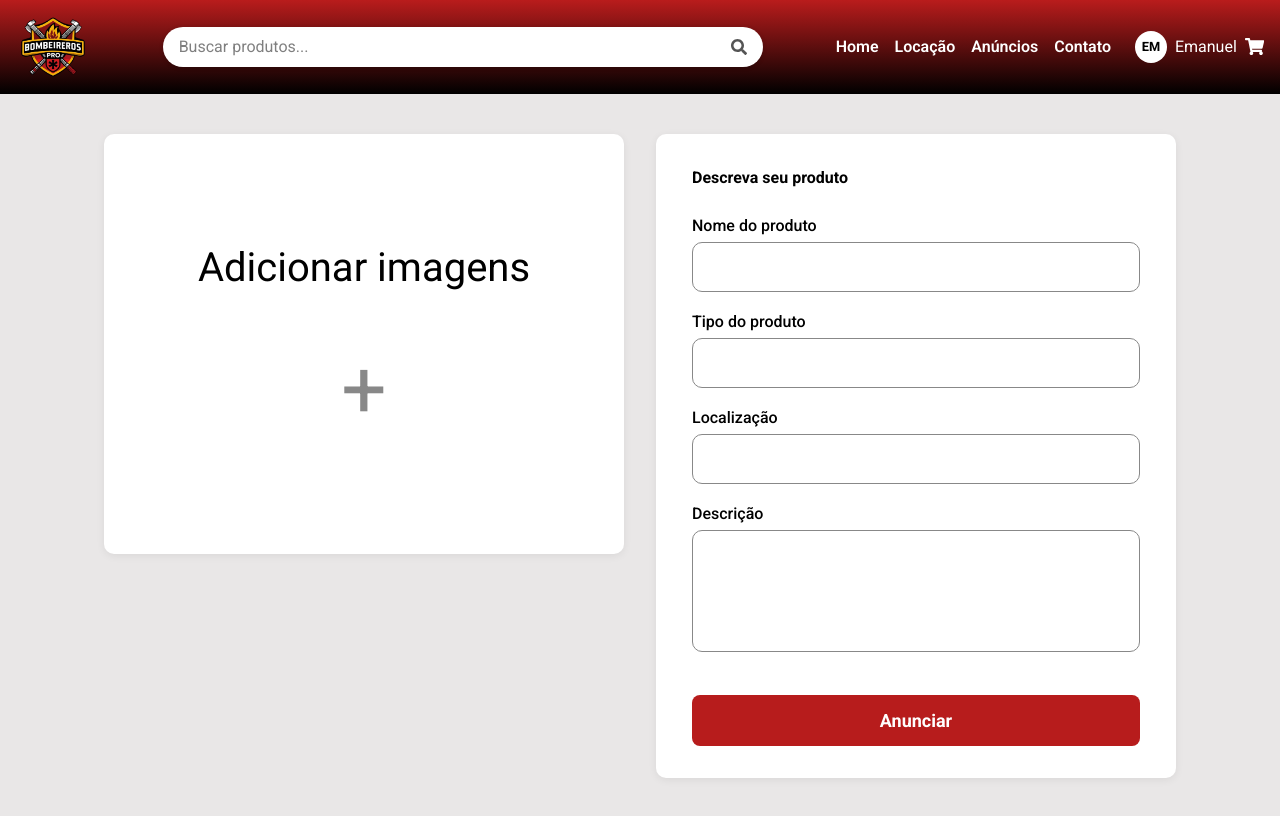
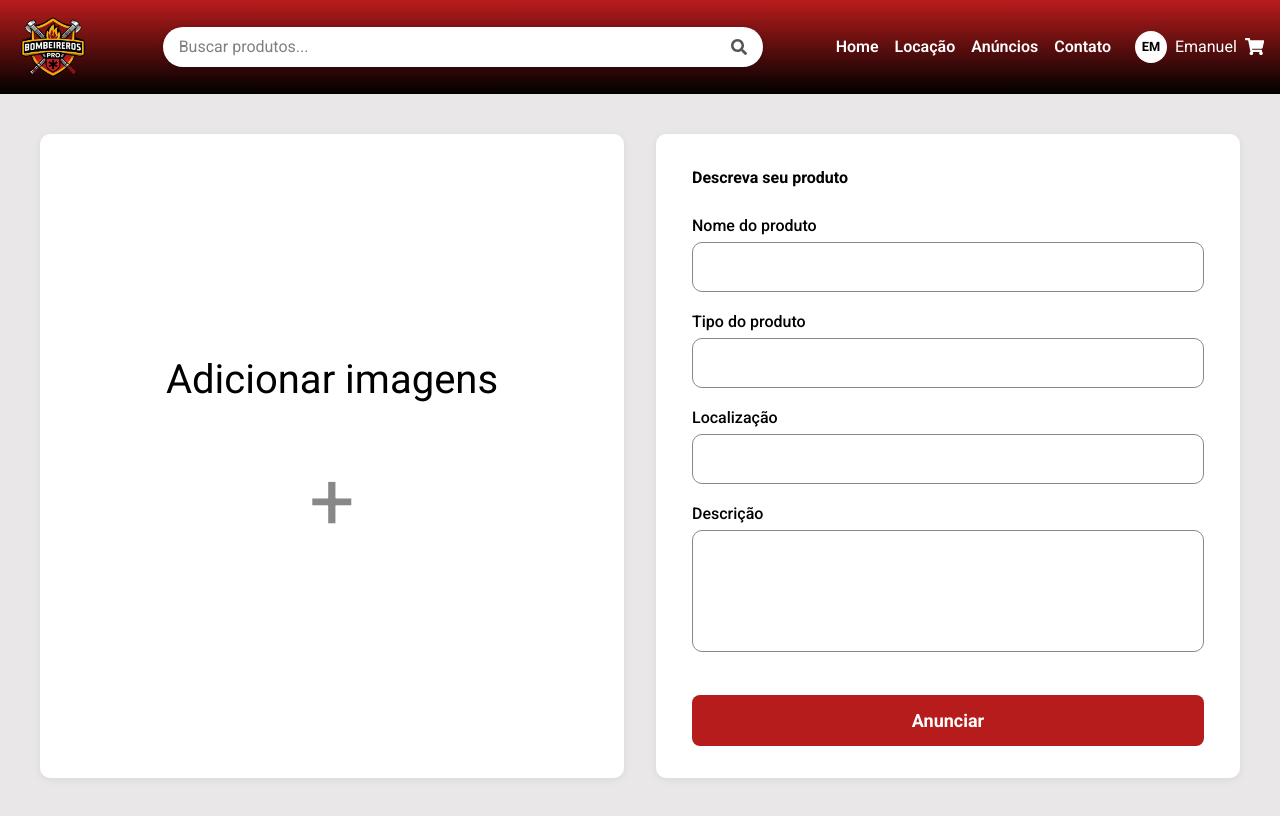
Before and after one commit to Vanderlei13/Pi_2025, a React (Vite) app in the folder client/: page /descrever_produto in a window 1280 px wide. Shown: the top 816 px of the page. Built offline with nearby package versions, Linux system fonts and the light colour scheme.

Commit message:
pagina descrever_produto ajustada

```diff
--- a/client/src/pages/App.jsx
+++ b/client/src/pages/App.jsx
@@ -1,7 +1,7 @@
 import Header from "../componentes/header.jsx";
 // import Carrossel from "../componentes/Carousel.jsx";
 import { BrowserRouter, Routes, Route } from "react-router-dom";
-import Contato from "./envie_sua_mensagem.jsx";
+import Contato from "./contato.jsx";
 // import Banner from "./banner.jsx";
 import Anuncios_ativos from "./anuncios_ativos.jsx";
 import Anuncios_inativos from "./anuncios_inativos.jsx";
--- a/client/src/pages/contato.jsx
+++ b/client/src/pages/contato.jsx
@@ -32,6 +32,7 @@ export default function Contato() {
           maxWidth: 1100,
           flexWrap: "wrap",
         }}
+        className="contato-main"
       >
         {/* Informações de contato */}
         <div
@@ -44,6 +45,7 @@ export default function Contato() {
             boxShadow: "0 2px 8px #0001",
             maxWidth: 450,
           }}
+          className="contato-card"
         >
           <h2 style={{ fontWeight: "bold", marginBottom: 24 }}>
             Informações de contato
@@ -91,6 +93,7 @@ export default function Contato() {
             boxShadow: "0 2px 8px #0001",
             maxWidth: 450,
           }}
+          className="contato-card"
         >
           <h2 style={{ fontWeight: "bold", marginBottom: 24 }}>Redes Sociais</h2>
           <div style={{ display: "flex", alignItems: "center", gap: 16, marginBottom: 24 }}>
@@ -125,6 +128,43 @@ export default function Contato() {
           </div>
         </div>
       </div>
-  </div>
+      {/* CSS responsivo */}
+      <style>
+        {`
+          @media (max-width: 900px) {
+            .contato-main {
+              flex-direction: column;
+              align-items: stretch;
+              gap: 24px;
+              max-width: 98vw;
+            }
+            .contato-card {
+              min-width: 0 !important;
+              max-width: 100% !important;
+              width: 100% !important;
+              padding: 24px 12px !important;
+            }
+          }
+          @media (max-width: 600px) {
+            .contato-card h2 {
+              font-size: 1.2rem !important;
+            }
+            .contato-card svg {
+              width: 28px !important;
+              height: 28px !important;
+            }
+            .contato-card {
+              padding: 16px 4px !important;
+            }
+            div[style*="padding: 60px 0 30px 0"] h1 {
+              font-size: 2rem !important;
+            }
+            div[style*="padding: 60px 0 30px 0"] p {
+              font-size: 1rem !important;
+            }
+          }
+        `}
+      </style>
+    </div>
   );
 }
--- a/client/src/pages/descrever_produto.jsx
+++ b/client/src/pages/descrever_produto.jsx
@@ -1,17 +1,32 @@
-import React from "react";
+import React, { useRef, useState } from "react";
 
 export default function DescreverProduto() {
+  const fileInputRef = useRef(null);
+  const [preview, setPreview] = useState([]);
+
+  const handleBoxClick = () => {
+    if (fileInputRef.current) {
+      fileInputRef.current.click();
+    }
+  };
+
+  const handleFileChange = (e) => {
+    const files = Array.from(e.target.files);
+    const previews = files.map((file) => URL.createObjectURL(file));
+    setPreview(previews);
+  };
+
   return (
     <div style={{ background: "#e9e7e7", minHeight: "100vh", padding: "40px 0" }}>
       <div
         style={{
-          display: "flex",
+          display: "grid",
+          gridTemplateColumns: "1fr 1fr",
           gap: 32,
           justifyContent: "center",
-          alignItems: "flex-start",
+          alignItems: "stretch",
           maxWidth: 1200,
           margin: "0 auto",
-          flexWrap: "wrap",
         }}
       >
         {/* Adicionar imagens */}
@@ -20,19 +35,66 @@ export default function DescreverProduto() {
             background: "#fff",
             borderRadius: 10,
             padding: "48px 0",
-            minWidth: 420,
+            minWidth: 0,
             minHeight: 420,
-            flex: 1,
-            maxWidth: 520,
+            maxWidth: "100%",
             display: "flex",
             flexDirection: "column",
             alignItems: "center",
             justifyContent: "center",
             boxShadow: "0 2px 8px #0001",
+            cursor: "pointer",
+            position: "relative",
+            transition: "box-shadow 0.3s, transform 0.3s",
+            height: "100%",
           }}
+          className="upload-box"
+          onClick={handleBoxClick}
         >
-          <div style={{ fontSize: "2.5rem", marginBottom: 32 }}>Adicionar imagens</div>
-          <div style={{ fontSize: 80, color: "#888" }}>+</div>
+          {preview.length === 0 ? (
+            <>
+              <div style={{ fontSize: "2.5rem", marginBottom: 32 }}>Adicionar imagens</div>
+              <div style={{ fontSize: 80, color: "#888" }}>+</div>
+            </>
+          ) : (
+            <div
+              style={{
+                display: "flex",
+                gap: 8,
+                flexWrap: "wrap",
+                justifyContent: "center",
+                width: "100%",
+                height: "100%",
+                padding: "24px",
+              }}
+            >
+              {preview.map((src, idx) => (
+                <img
+                  key={idx}
+                  src={src}
+                  alt={`preview-${idx}`}
+                  style={{
+                    width: "100%",
+                    height: "100%",
+                    maxHeight: "340px",
+                    objectFit: "contain",
+                    borderRadius: 8,
+                    border: "1px solid #ccc",
+                    background: "#fafafa",
+                    display: "block",
+                  }}
+                />
+              ))}
+            </div>
+          )}
+          <input
+            type="file"
+            multiple
+            accept="image/*"
+            ref={fileInputRef}
+            style={{ display: "none" }}
+            onChange={handleFileChange}
+          />
         </div>
 
         {/* Formulário */}
@@ -41,10 +103,13 @@ export default function DescreverProduto() {
             background: "#fff",
             borderRadius: 10,
             padding: "32px 36px",
-            minWidth: 420,
-            flex: 1,
-            maxWidth: 520,
+            minWidth: 0,
+            maxWidth: "100%",
             boxShadow: "0 2px 8px #0001",
+            height: "100%",
+            display: "flex",
+            flexDirection: "column",
+            justifyContent: "center",
           }}
         >
           <h2 style={{ fontWeight: "bold", marginBottom: 24 }}>Descreva seu produto</h2>
@@ -130,6 +195,23 @@ export default function DescreverProduto() {
           </form>
         </div>
       </div>
+
+      {/* Animação leve ao passar o mouse */}
+      <style>
+        {`
+          .upload-box:hover {
+            box-shadow: 0 6px 24px #b71c1c44;
+            transform: translateY(-4px) scale(1.03);
+          }
+          @media (max-width: 900px) {
+            div[style*="display: grid"] {
+              grid-template-columns: 1fr !important;
+              gap: 24px !important;
+              max-width: 98vw !important;
+            }
+          }
+        `}
+      </style>
     </div>
   );
 }
```
